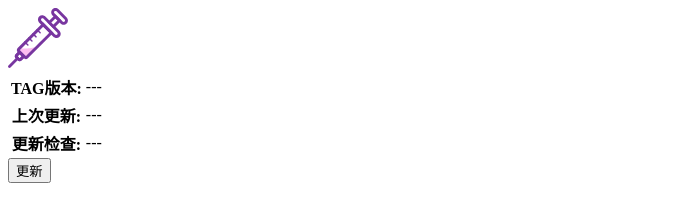
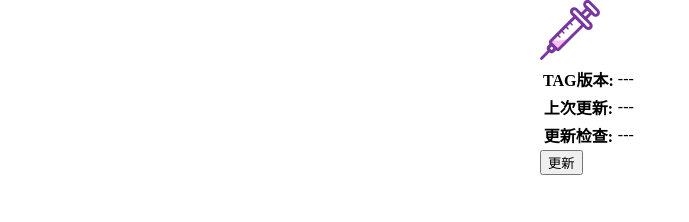
Before and after one commit to EhTagTranslation/EhSyringe, a website built with webpack: page src/template/popup.html in a window 1280 px wide. Shown: the whole page, without its empty margins (0-689 px from the left). Built offline with nearby package versions, Linux system fonts and the light colour scheme; some packages are replaced by stand-ins of ours.

Commit message:
在移动版FF居中插件UI

```diff
--- a/src/template/popup.html
+++ b/src/template/popup.html
@@ -7,7 +7,7 @@
     <meta http-equiv="X-UA-Compatible" content="ie=edge">
     <title>Document</title>
 </head>
-<body style="width: 200px">
+<body style="width: 200px; margin: auto;">
 <div class="logo">
     <img style="width: 60px" src="/assets/logo.svg" alt="">
 </div>
```
